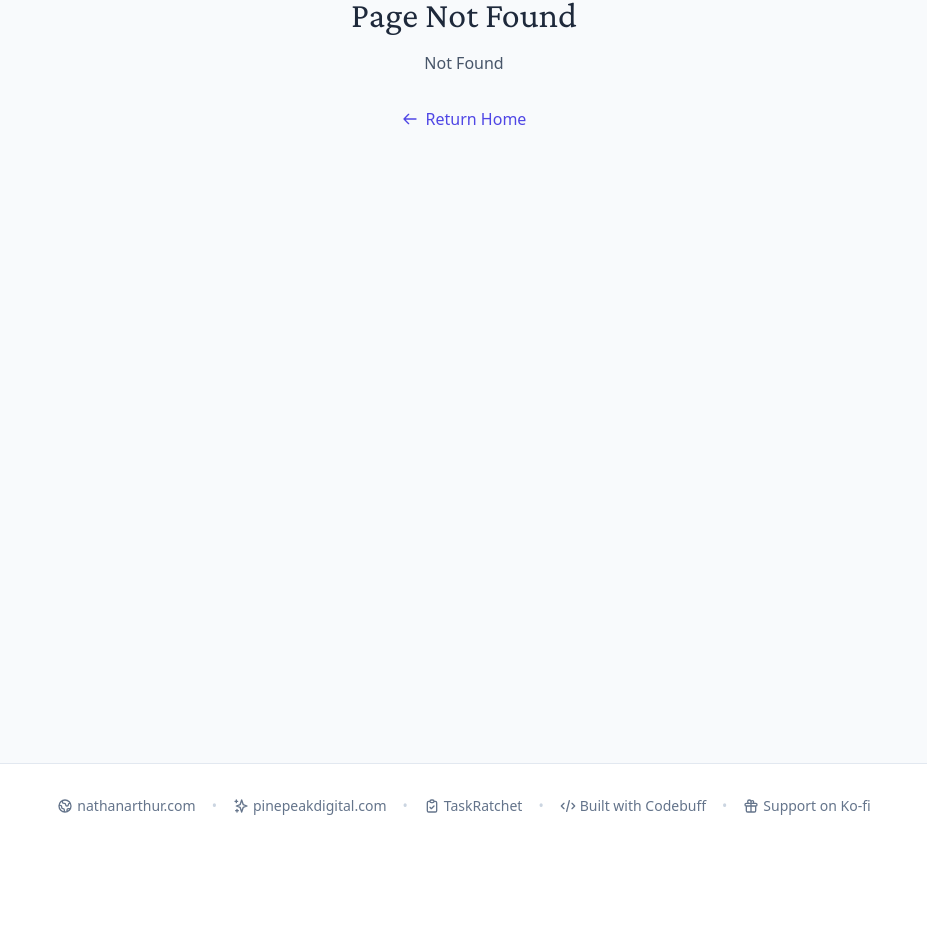
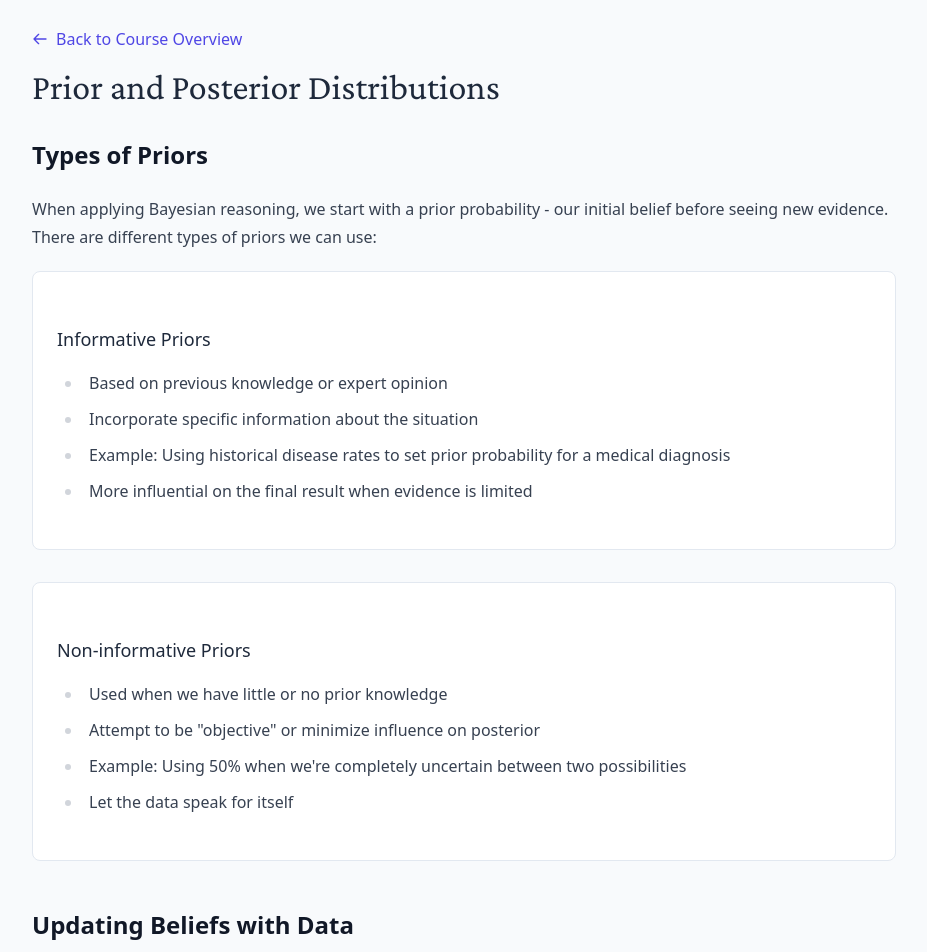
Before and after one commit to narthur/bayes, a SvelteKit app: page /learn/lesson-3 in a window 1280 px wide. Before the commit this address had no page. Shown: the part 102-1054 px from the top of the page, without its empty margins (176-1103 px from the left). Before the commit the page ends 950 px from the top, so only its background shows below. Built offline with nearby package versions, Linux system fonts and the light colour scheme.

Commit message:
add lesson 3

```diff
--- a/src/routes/learn/+page.svelte
+++ b/src/routes/learn/+page.svelte
@@ -21,6 +21,12 @@
 			title: "Bayes' Theorem",
 			description: 'Learn how to use Bayes\' theorem to update probabilities with new evidence.',
 			duration: '15 minutes'
+		},
+		{
+			id: 'lesson-3',
+			title: 'Prior and Posterior Distributions',
+			description: 'Understand different types of priors and how to update distributions with evidence.',
+			duration: '12 minutes'
 		}
 	];
 </script>
--- /dev/null
+++ b/src/routes/learn/lesson-3/+page.svelte
@@ -0,0 +1,173 @@
+<script lang="ts">
+	import { onMount } from 'svelte';
+	import type { CourseProgress } from '$lib/types';
+	import { loadCourseProgress, saveCourseProgress } from '$lib/storage';
+
+	let progress: CourseProgress;
+
+	onMount(() => {
+		progress = loadCourseProgress();
+		progress.currentLesson = 'lesson-3';
+		progress.lastVisited = Date.now();
+		saveCourseProgress(progress);
+	});
+</script>
+
+<main class="bg-slate-50 dark:bg-slate-900 py-16">
+	<div class="max-w-4xl mx-auto px-4">
+		<div class="mb-8">
+			<a
+				href="/learn"
+				class="text-indigo-600 hover:text-indigo-700 dark:text-indigo-400 dark:hover:text-indigo-300 flex items-center gap-2 mb-4"
+			>
+				<svg class="w-4 h-4" fill="none" stroke="currentColor" viewBox="0 0 24 24">
+					<path
+						stroke-linecap="round"
+						stroke-linejoin="round"
+						stroke-width="2"
+						d="M10 19l-7-7m0 0l7-7m-7 7h18"
+					/>
+				</svg>
+				Back to Course Overview
+			</a>
+			<h1 class="text-4xl font-serif text-slate-800 dark:text-slate-100">Prior and Posterior Distributions</h1>
+		</div>
+
+		<div class="prose dark:prose-invert max-w-none">
+			<h2>Types of Priors</h2>
+			<p>
+				When applying Bayesian reasoning, we start with a prior probability - our initial belief before
+				seeing new evidence. There are different types of priors we can use:
+			</p>
+
+			<div class="bg-white dark:bg-slate-800 rounded-lg p-6 mb-8 border border-slate-200 dark:border-slate-700">
+				<h3 class="text-lg font-medium text-slate-800 dark:text-slate-100 mb-4">Informative Priors</h3>
+				<ul>
+					<li>Based on previous knowledge or expert opinion</li>
+					<li>Incorporate specific information about the situation</li>
+					<li>Example: Using historical disease rates to set prior probability for a medical diagnosis</li>
+					<li>More influential on the final result when evidence is limited</li>
+				</ul>
+			</div>
+
+			<div class="bg-white dark:bg-slate-800 rounded-lg p-6 mb-8 border border-slate-200 dark:border-slate-700">
+				<h3 class="text-lg font-medium text-slate-800 dark:text-slate-100 mb-4">Non-informative Priors</h3>
+				<ul>
+					<li>Used when we have little or no prior knowledge</li>
+					<li>Attempt to be "objective" or minimize influence on posterior</li>
+					<li>Example: Using 50% when we're completely uncertain between two possibilities</li>
+					<li>Let the data speak for itself</li>
+				</ul>
+			</div>
+
+			<h2>Updating Beliefs with Data</h2>
+			<p>
+				As we gather evidence, we update our prior beliefs to form posterior distributions. This process
+				can be repeated, using the posterior from one update as the prior for the next.
+			</p>
+
+			<div class="bg-white dark:bg-slate-800 rounded-lg p-6 mb-8 border border-slate-200 dark:border-slate-700">
+				<h3 class="text-lg font-medium text-slate-800 dark:text-slate-100 mb-4">Example: Weather Prediction</h3>
+				<p>Imagine predicting if it will rain tomorrow:</p>
+				<ol>
+					<li class="mb-2">
+						<strong>Initial Prior:</strong> Based on historical data, it rains 30% of days in your area
+						(informative prior)
+					</li>
+					<li class="mb-2">
+						<strong>First Update:</strong> You see dark clouds (evidence). After applying Bayes' theorem,
+						your belief increases to 70%
+					</li>
+					<li class="mb-2">
+						<strong>Second Update:</strong> The weather radar shows no precipitation (new evidence). Using
+						70% as your new prior, you update your belief to 40%
+					</li>
+				</ol>
+			</div>
+
+			<h2>Visualizing Distributions</h2>
+			<p>
+				Probability distributions help us visualize our uncertainty. Instead of just a single number, we
+				can see the range of possible values and their relative likelihoods.
+			</p>
+
+			<div class="bg-white dark:bg-slate-800 rounded-lg p-6 mb-8 border border-slate-200 dark:border-slate-700">
+				<h3 class="text-lg font-medium text-slate-800 dark:text-slate-100 mb-4">Common Distribution Shapes</h3>
+				<ul>
+					<li>
+						<strong>Bell Curve (Normal):</strong> Symmetric, centered on the most likely value, common
+						for natural phenomena
+					</li>
+					<li>
+						<strong>Uniform:</strong> Flat line, used for non-informative priors when any value is
+						equally likely
+					</li>
+					<li>
+						<strong>Beta:</strong> Flexible shape, good for probabilities between 0 and 1, often used
+						for updating beliefs about proportions
+					</li>
+				</ul>
+			</div>
+
+			<h2>Interactive Practice</h2>
+			<div class="bg-white dark:bg-slate-800 rounded-lg p-6 mb-8 border border-slate-200 dark:border-slate-700">
+				<h3 class="text-lg font-medium text-slate-800 dark:text-slate-100 mb-4">
+					Exercise: Choosing Appropriate Priors
+				</h3>
+				<p class="mb-4">For each scenario, what type of prior would be most appropriate and why?</p>
+				<ol class="space-y-4">
+					<li>
+						<strong>Scenario 1:</strong> Testing a new drug that's similar to existing drugs in the same
+						class
+						<div class="mt-2 text-slate-600 dark:text-slate-400">
+							<em>
+								Answer: Informative prior - we can use data from similar drugs to form reasonable
+								expectations
+							</em>
+						</div>
+					</li>
+					<li>
+						<strong>Scenario 2:</strong> Investigating a completely new phenomenon never observed before
+						<div class="mt-2 text-slate-600 dark:text-slate-400">
+							<em>
+								Answer: Non-informative prior - with no previous knowledge, we should let the data drive
+								our conclusions
+							</em>
+						</div>
+					</li>
+				</ol>
+			</div>
+
+			<div class="mt-12 flex justify-between items-center">
+				<a
+					href="/learn/lesson-2"
+					class="px-6 py-3 bg-indigo-600 text-white rounded-lg hover:bg-indigo-700 transition-colors font-medium no-underline flex items-center gap-2"
+				>
+					<svg class="w-4 h-4" fill="none" stroke="currentColor" viewBox="0 0 24 24">
+						<path
+							stroke-linecap="round"
+							stroke-linejoin="round"
+							stroke-width="2"
+							d="M10 19l-7-7m0 0l7-7m-7 7h18"
+						/>
+					</svg>
+					Previous Lesson
+				</a>
+				<a
+					href="/learn/lesson-4"
+					class="px-6 py-3 bg-indigo-600 text-white rounded-lg hover:bg-indigo-700 transition-colors font-medium no-underline flex items-center gap-2"
+				>
+					Next Lesson
+					<svg class="w-4 h-4" fill="none" stroke="currentColor" viewBox="0 0 24 24">
+						<path
+							stroke-linecap="round"
+							stroke-linejoin="round"
+							stroke-width="2"
+							d="M14 5l7 7m0 0l-7 7m7-7H3"
+						/>
+					</svg>
+				</a>
+			</div>
+		</div>
+	</div>
+</main>
```
